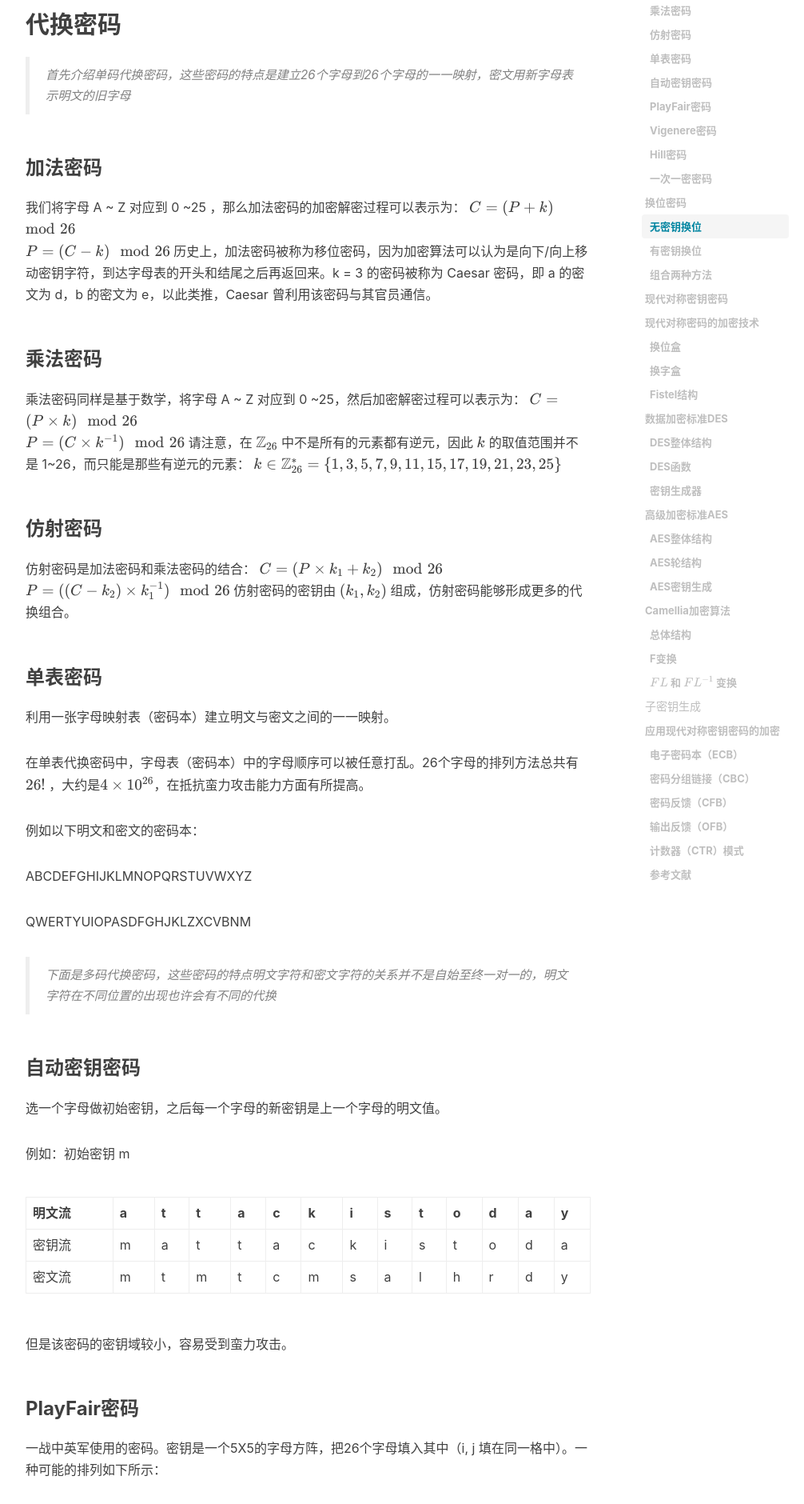
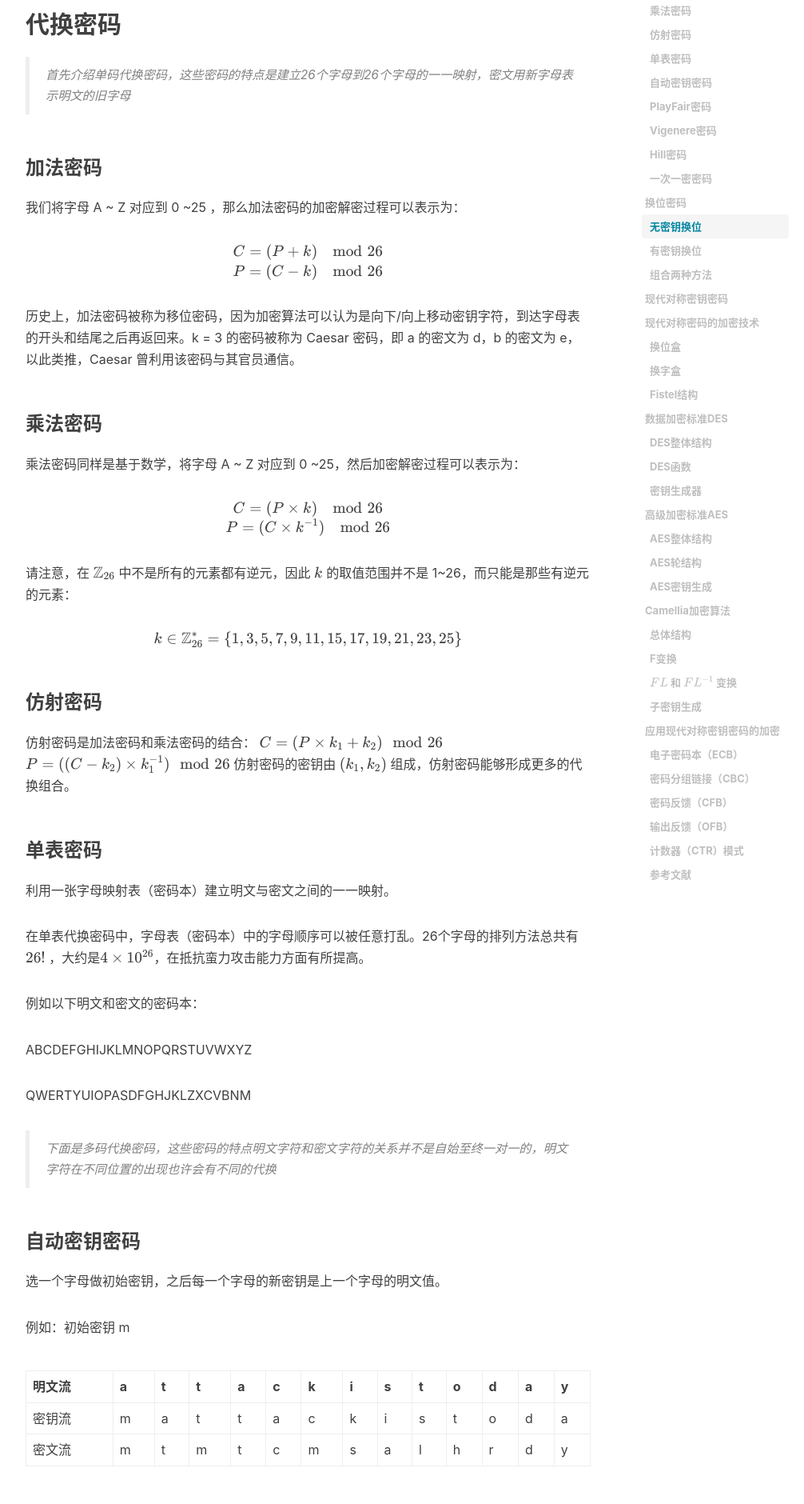
Before and after one commit to Mingyu-Zheng/mingyu-zheng.github.io, a Jekyll site: the page built from _posts/cryptography/2023-05-15-「密码学」对称密码简介.md, in a window 1280 px wide. Shown: the part 715-2595 px from the top of the page at 80% size, without its empty margins (233-1239 px from the left). Built offline with Jekyll 4.4.1, drawn with Linux system fonts in a browser that asks for light colours; nearby versions of some CDN libraries; comment, search, counter and statistics services are not loaded.

```diff
--- a/_posts/cryptography/2023-05-15-「密码学」对称密码简介.md
+++ b/_posts/cryptography/2023-05-15-「密码学」对称密码简介.md
@@ -23,23 +23,35 @@ tags:
 ### 加法密码
 
 我们将字母 A ~ Z 对应到 0 ~25 ，那么加法密码的加密解密过程可以表示为：
+
+
 $$
 C = (P+k)\mod 26 \\
 P = (C-k) \mod 26
 $$
+
+
 历史上，加法密码被称为移位密码，因为加密算法可以认为是向下/向上移动密钥字符，到达字母表的开头和结尾之后再返回来。k = 3 的密码被称为 Caesar 密码，即 a 的密文为 d，b 的密文为 e，以此类推，Caesar 曾利用该密码与其官员通信。
 
 ### 乘法密码
 
 乘法密码同样是基于数学，将字母 A ~ Z 对应到 0 ~25，然后加密解密过程可以表示为：
+
+
 $$
 C=(P \times k) \mod 26 \\
 P=(C \times k^{-1}) \mod 26
 $$
+
+
 请注意，在 $\mathbb{Z}_{26}$ 中不是所有的元素都有逆元，因此 $k$ 的取值范围并不是 1~26，而只能是那些有逆元的元素：
+
+
 $$
 k \in \mathbb{Z}_{26}^{\ast} = \{1,3,5,7,9,11,15,17,19,21,23,25 \}
 $$
+
+
 
 ### 仿射密码
 
@@ -616,7 +628,7 @@ $FL$ 和 $FL^{-1}$ 变换如下图所示：
 
 ![image-20230528155306328](https://azaan-zheng.github.io/img/cryptography/20230515/17.png)
 
-##### 子密钥生成
+### 子密钥生成
 
 Camellia算法共需要三种64位的子密钥：
 
```
